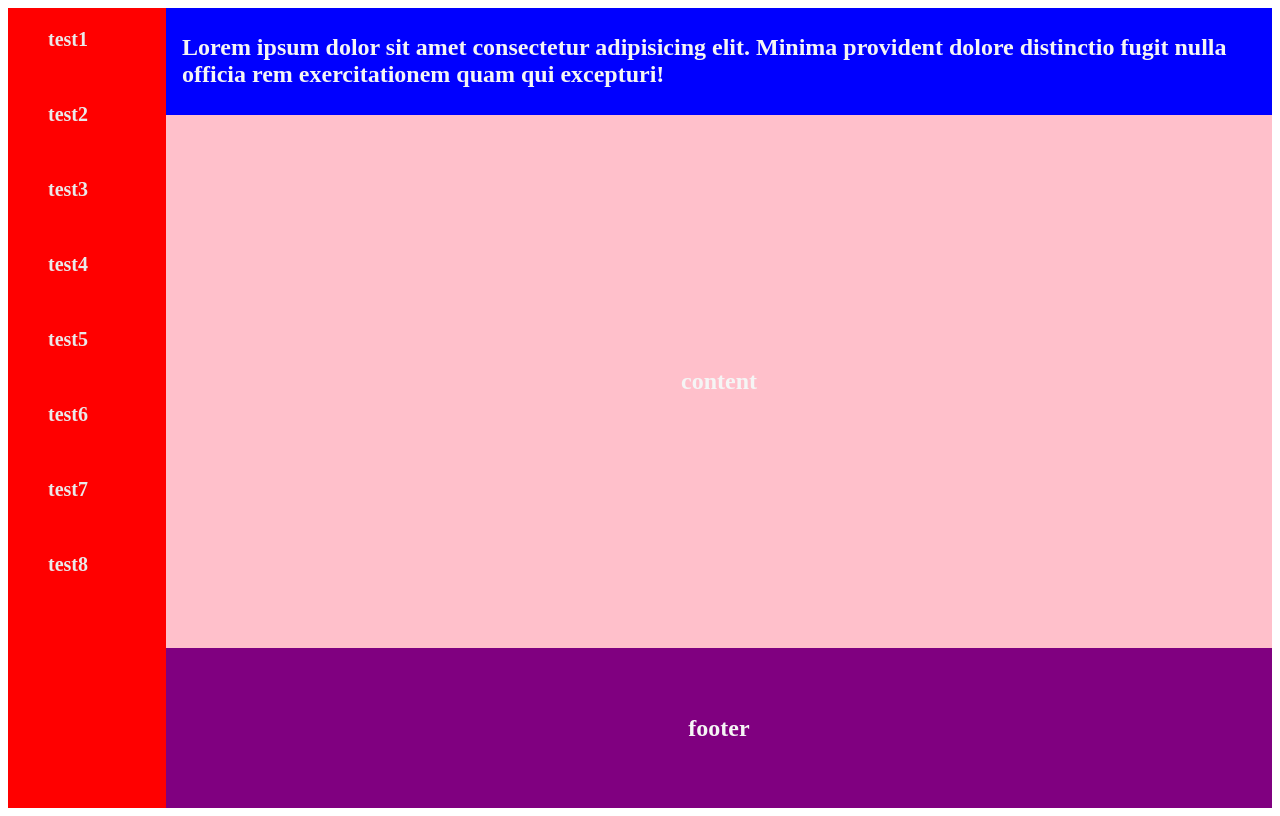
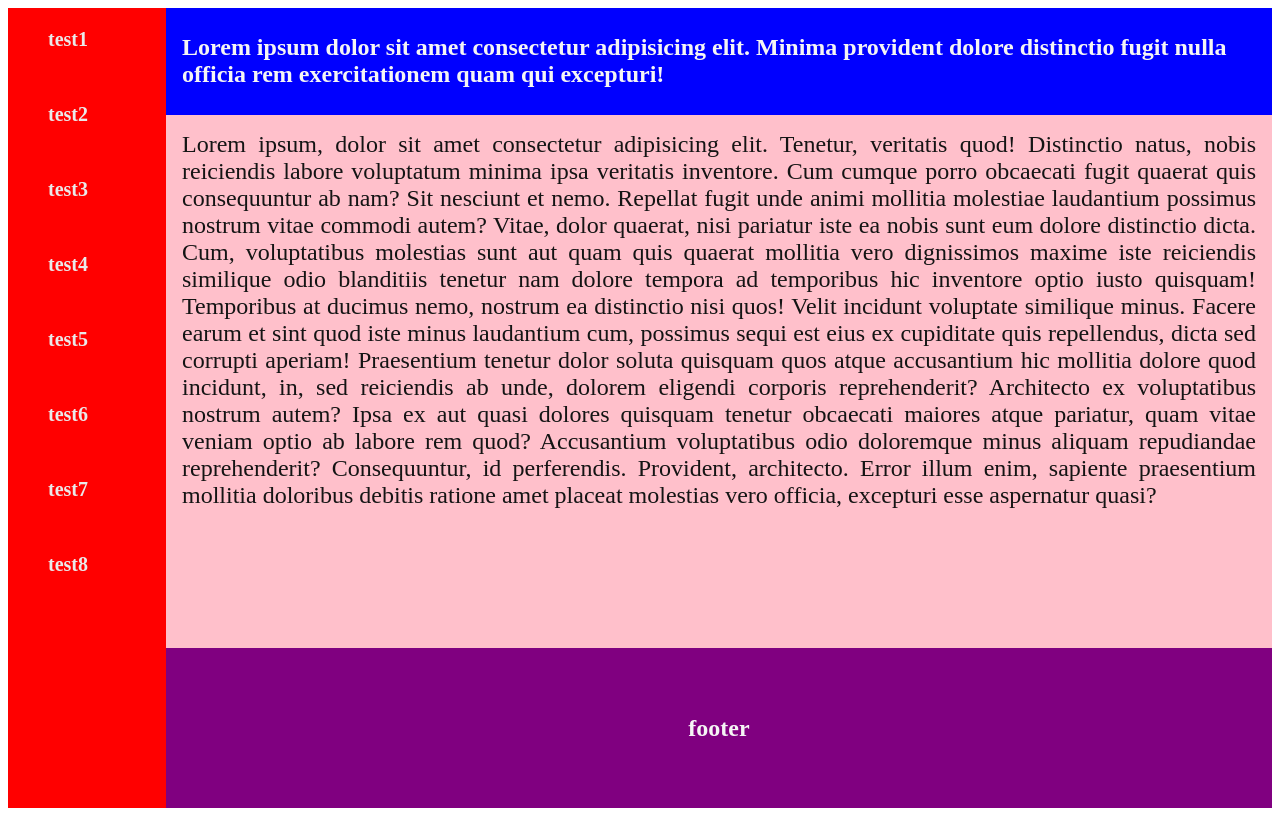
Before and after one commit to hamid-yeganeh-ss90/first-project, a plain HTML site: page index.html in a window 1280 px wide. Drawn offline with Linux system fonts and the light colour scheme.

```diff
--- a/index.html
+++ b/index.html
@@ -25,7 +25,30 @@
           <li>test8</li>
         </ul>
       </aside>
-      <article>content</article>
+      <article>
+        Lorem ipsum, dolor sit amet consectetur adipisicing elit. Tenetur,
+        veritatis quod! Distinctio natus, nobis reiciendis labore voluptatum
+        minima ipsa veritatis inventore. Cum cumque porro obcaecati fugit
+        quaerat quis consequuntur ab nam? Sit nesciunt et nemo. Repellat fugit
+        unde animi mollitia molestiae laudantium possimus nostrum vitae commodi
+        autem? Vitae, dolor quaerat, nisi pariatur iste ea nobis sunt eum dolore
+        distinctio dicta. Cum, voluptatibus molestias sunt aut quam quis quaerat
+        mollitia vero dignissimos maxime iste reiciendis similique odio
+        blanditiis tenetur nam dolore tempora ad temporibus hic inventore optio
+        iusto quisquam! Temporibus at ducimus nemo, nostrum ea distinctio nisi
+        quos! Velit incidunt voluptate similique minus. Facere earum et sint
+        quod iste minus laudantium cum, possimus sequi est eius ex cupiditate
+        quis repellendus, dicta sed corrupti aperiam! Praesentium tenetur dolor
+        soluta quisquam quos atque accusantium hic mollitia dolore quod
+        incidunt, in, sed reiciendis ab unde, dolorem eligendi corporis
+        reprehenderit? Architecto ex voluptatibus nostrum autem? Ipsa ex aut
+        quasi dolores quisquam tenetur obcaecati maiores atque pariatur, quam
+        vitae veniam optio ab labore rem quod? Accusantium voluptatibus odio
+        doloremque minus aliquam repudiandae reprehenderit? Consequuntur, id
+        perferendis. Provident, architecto. Error illum enim, sapiente
+        praesentium mollitia doloribus debitis ratione amet placeat molestias
+        vero officia, excepturi esse aspernatur quasi?
+      </article>
       <footer>footer</footer>
     </div>
   </body>
--- a/style.css
+++ b/style.css
@@ -9,7 +9,6 @@
   height: 100%;
 }
 header,
-article,
 footer {
   display: flex;
   justify-content: center;
@@ -29,6 +28,11 @@
   grid-column: 2/-1;
   grid-row: 2;
   background-color: pink;
+  color: #141414;
+  padding: 1rem;
+  font-size: 1.5rem;
+  font-weight: 400;
+  text-align: justify;
 }
 aside {
   grid-column: 1;
```
